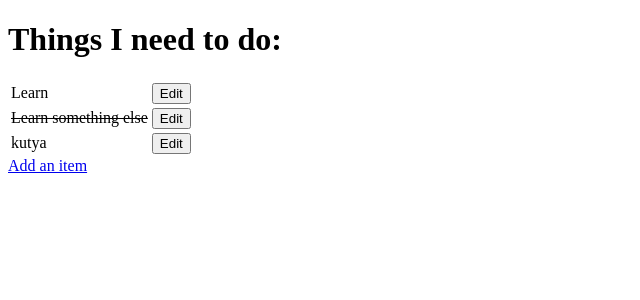
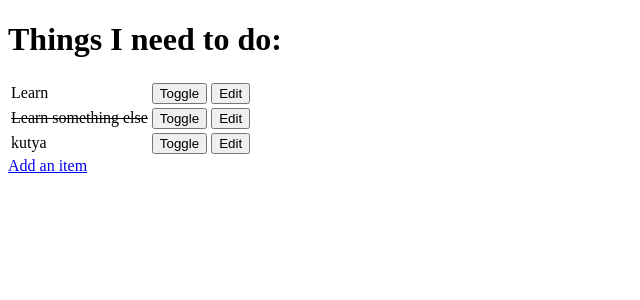
Before and after one commit to krisztinatxt/fsf-hello-django, a Django app: page / in a window 1280 px wide. Shown: the top 300 px of the page, without its empty margins (0-640 px from the left). Run offline with Django 3.2, Linux system fonts and the light colour scheme; data comes from the database, SQL or seed files in the repository; both versions use the stored data as it was after the commit.

Commit message:
Toggle added

```diff
--- a/django_todo/urls.py
+++ b/django_todo/urls.py
@@ -15,11 +15,12 @@ Including another URLconf
 """
 from django.contrib import admin
 from django.urls import path
-from todo.views import get_todo_list, add_item, edit_item
+from todo import views
 
 urlpatterns = [
     path('admin/', admin.site.urls),
-    path('', get_todo_list, name='get_todo_list'),
-    path('add', add_item, name='add'),
-    path('edit/<item_id>', edit_item, name='edit')
+    path('', views.get_todo_list, name='get_todo_list'),
+    path('add', views.add_item, name='add'),
+    path('edit/<item_id>', views.edit_item, name='edit'),
+    path('toggle/<item_id>', views.toggle_item, name='toggle'),
 ]
--- a/todo/templates/todo/todo_list.html
+++ b/todo/templates/todo/todo_list.html
@@ -16,6 +16,10 @@
     {% else %}
         <td> {{item.name}} </td>
     {% endif %}
+     <td>
+    <a href="/toggle/{{item.id}}">
+    <button> Toggle </button>
+    </a> </td>
     <td>
     <a href="/edit/{{item.id}}">
     <button> Edit </button>
--- a/todo/views.py
+++ b/todo/views.py
@@ -40,3 +40,11 @@ def edit_item(request, item_id):
             'form': form
         }
     return render(request, 'todo/edit_item.html', context)
+
+def toggle_item(request, item_id):
+        '''When the user clicks on the button, it's checked or
+        if it was checked, it gets unchecked, then save and return to list'''
+        item = get_object_or_404(Item, id=item_id)
+        item.done = not item.done
+        item.save()
+        return redirect('get_todo_list')
```
Also changed, not shown: db.sqlite3.
